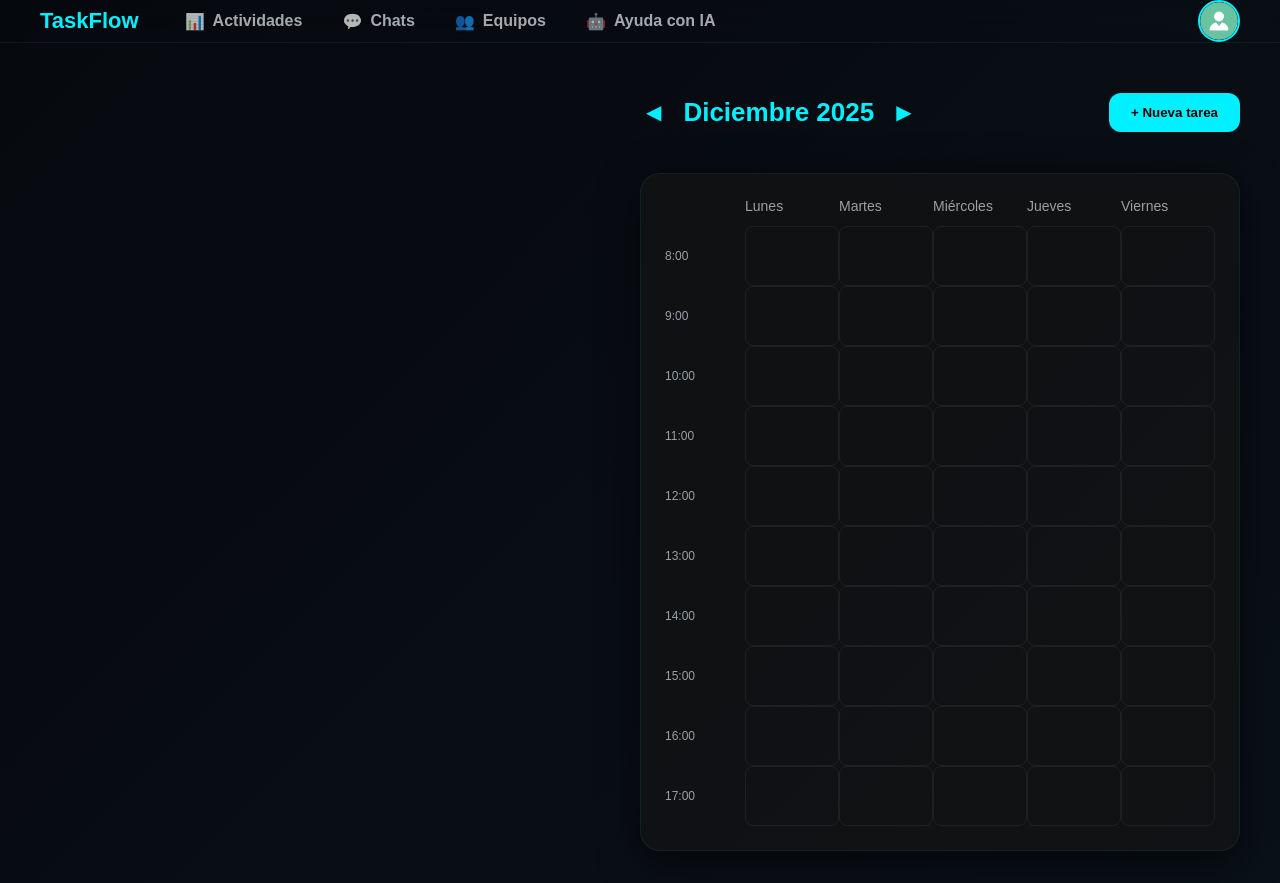
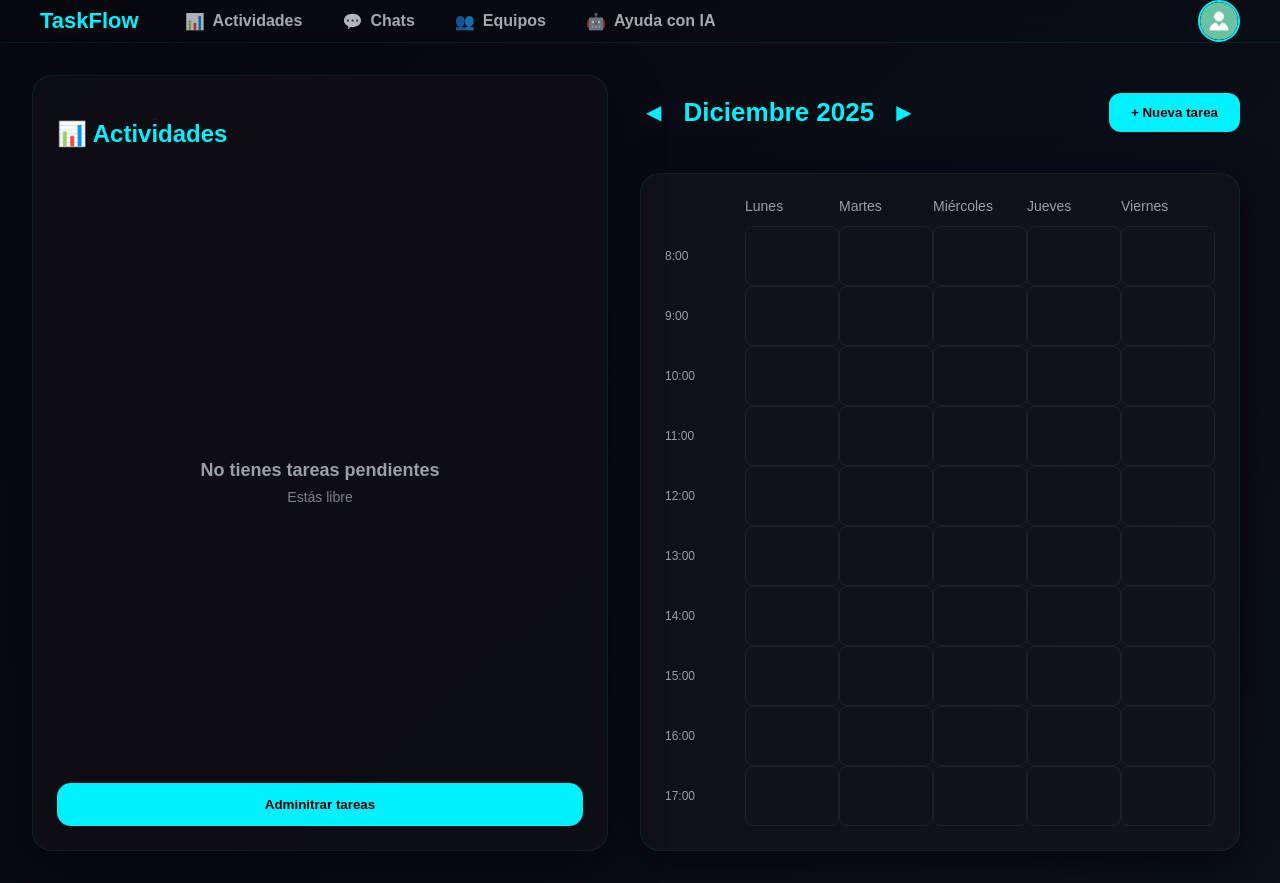
Before and after one commit to SimonT0910/TaskFlow, a React (Create React App) app in the folder taskflow/: page /app in a window 1280 px wide. Both pictures are taken after a click on the button "📊 Actividades". Built offline with nearby package versions, Linux system fonts and the light colour scheme.

Commit message:
Panel de actividades lista falta parte del backend

```diff
--- a/taskflow/src/Components/Header.jsx
+++ b/taskflow/src/Components/Header.jsx
@@ -1,14 +1,15 @@
 import React from "react";
 import avatar from "../Images/avatar.png";
 
-export default function Header() {
+export default function Header({setActivePanel}) {
     return (
         <header className="dashboard-header">
             <div className="header-left">
                 <span className="logo">TaskFlow</span>
 
                 <nav className="header-menu">
-                    <button className="header-item">
+                    <button className="header-item"
+                    onClick={() => setActivePanel("actividades")}>
                         📊 <span>Actividades</span>
                     </button>
 
@@ -31,6 +32,6 @@ export default function Header() {
                     <img src={avatar} alt="Perfil" />
                 </div>
             </div>
-        </header>
+        </header >
     );
 }
--- a/taskflow/src/Pages/Dashboard.jsx
+++ b/taskflow/src/Pages/Dashboard.jsx
@@ -5,6 +5,7 @@ import Header from "../Components/Header";
 export default function Dashboard(){
     //Control del mes y año en el calendario
     const [currentDate, setCurrentDate] = useState(new Date());
+    const [activePanel, setActivePanel] = useState(null);
 
     //Nombres de los meses
     const months = [
@@ -22,17 +23,32 @@ export default function Dashboard(){
 
     return (
         <div className="dashboard-layout">
-            <Header />
+            <Header setActivePanel={setActivePanel}/>
 
             <div className="dashboard-main">
                 <div className="content-grid">
 
-                    {/* Panel izquierdo */}
                     <section className="left-panel">
-                        {/* contenido futuro */}
+                        {activePanel === "actividades" && (
+                            <div className="activities-panel slide-in">
+                                <div className="activities-header">
+                                    <h2>📊 Actividades</h2>
+                                </div>
+
+                                <div className="activities-content empty">
+                                    <p>No tienes tareas pendientes</p>
+                                    <span>Estás libre</span>
+                                </div>
+
+                                <div className="activities-footer">
+                                    <button className="manage-tasks-btn">
+                                        Adminitrar tareas
+                                    </button>
+                                </div>
+                            </div>
+                        )}
                     </section>
 
-                    {/* Panel derecho */}
                     <section className="right-panel">
 
                         <div className="calendar-container">
--- a/taskflow/src/styles/dashboard.css
+++ b/taskflow/src/styles/dashboard.css
@@ -194,6 +194,69 @@
     background: rgba(0, 255, 255, 0.05);
 }
 
+/* Panel de actividades */
+.activities-panel {
+    height: 100%;
+    width: 100%;
+    background: rgba(15, 15, 20, 0.85);
+    border-radius: 20px;
+    padding: 24px;
+    display: flex;
+    flex-direction: column;
+    border: 1px solid var(--border-soft);
+    box-shadow: 0 20px 50px rgba(0, 0, 0, 0.6);
+    position: relative;
+}
+
+.activities-header h2{
+    color: var(--accent);
+    font-size: 24px;
+    margin-bottom: 16px;
+}
+
+.activities-content {
+    flex: 1;
+    display: flex;
+    flex-direction: column;
+    align-items: center;
+    justify-content: center;
+    text-align: center;
+    color: var(--muted);
+}
+
+.activities-content p{
+    font-size: 18px;
+    font-weight: 600;
+    margin-bottom: 8px;
+}
+
+.activities-content span{
+    font-size: 14px;
+    opacity: 0.8;
+}
+
+.activities-footer {
+    margin-top: auto;
+}
+
+.manage-tasks-btn {
+    width: 100%;
+    padding: 14px;
+    border-radius: 14px;
+    background: var(--accent);
+    color: #000;
+    font-weight: 700;
+    border: none;
+    cursor: pointer;
+    transition: transform 0.2s ease, box-shadow 0.2s ease;
+}
+
+.manage-tasks-btn:hover {
+    transform: translateY(-2px);
+    box-shadow: 0 10px 30px rgba(0, 255, 255, 0.3);
+}
+
+/* Cambie el tamaño dependiendo de la pantalla */
 @media (max-width: 1000px) {
     .content-grid {
         grid-template-columns: 1fr;
@@ -219,3 +282,19 @@
         display: none;
     }
 }
+
+/* Animación entrada de paneles */
+@keyframes slideInFromRight {
+    from{
+        transform: translateX(40px);
+        opacity: 0;
+    }
+    to {
+        transform: translateX(0);
+        opacity: 1;
+    }
+}
+
+.slide-in {
+    animation: slideInFromRight 0.35s ease-out;
+}
```
Also changed, not shown: taskflow/src/Components/Sidebar.jsx (deleted, +0 -36 lines), taskflow/src/Components/TopBar.jsx (deleted, +0 -16 lines).
